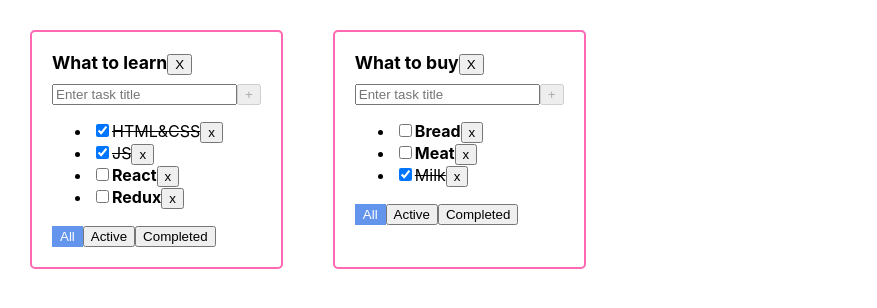
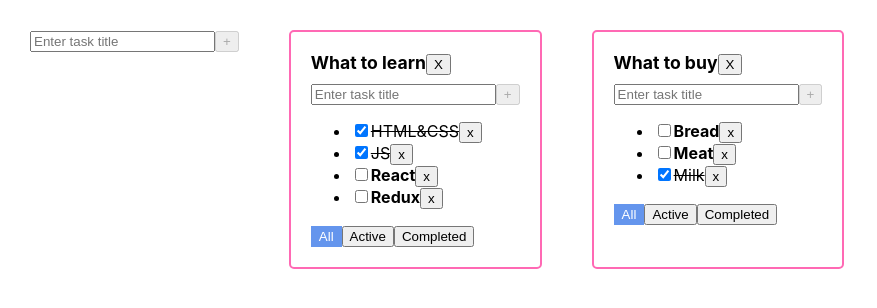
Before and after one commit to vbsm11/todolist-comeback, a React (Create React App) app: page / in a window 1280 px wide. Shown: the top 308 px of the page, without its empty margins (0-877 px from the left). Built offline with nearby package versions, Linux system fonts and the light colour scheme; the HTML template or start-up script is replaced by a standard one.

Commit message:
refactor addTodolist function

```diff
--- a/src/App.tsx
+++ b/src/App.tsx
@@ -2,6 +2,7 @@ import React, {useState} from 'react';
 import './App.css';
 import TodoList from './TodoList';
 import {v1} from 'uuid';
+import AddItemForm from './AddItemForm';
 
 // create
 // read
@@ -91,7 +92,8 @@ function App(): JSX.Element {
 
     const addTodolist = (title: string) => {
         const newTodolistId = v1()
-        setTodoLists([{id: newTodolistId, title: title, filter: 'all'}, ...todoLists])
+        setTodoLists([...todoLists, {id: newTodolistId, title: title, filter: 'all'}])
+        setTasks({...tasks, [newTodolistId]: []})
     }
 
     // UI:
@@ -131,6 +133,7 @@ function App(): JSX.Element {
 
     return (
         <div className="App">
+            <AddItemForm addItem={addTodolist}/>
             {todoListsComponents}
         </div>
     );
```
